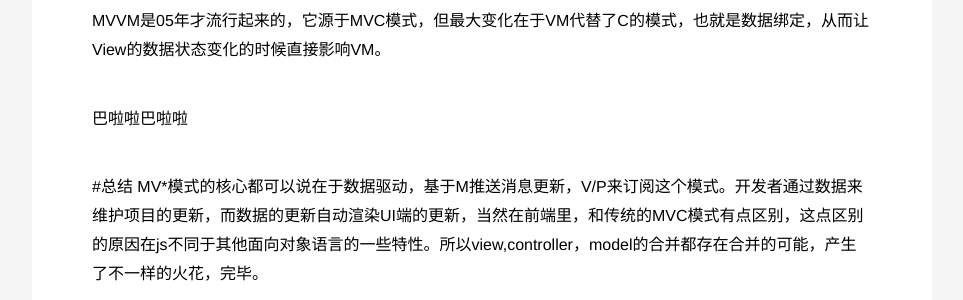
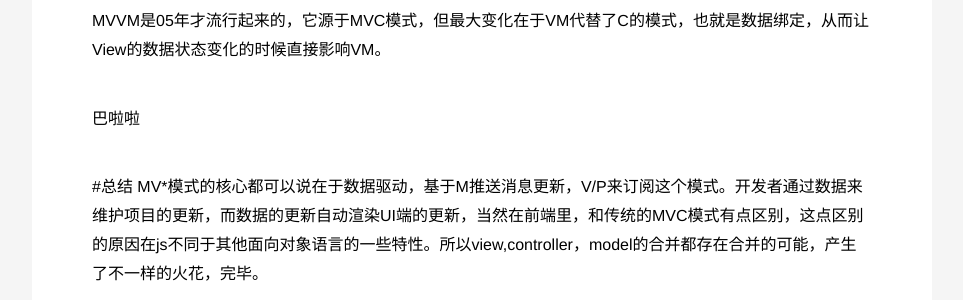
Before and after one commit to ioloveuu/ioloveuu.github.io, a Jekyll site: the page built from _posts/2016-12-28-frame-analys.md, in a window 1280 px wide and 900 px high, scrolled down 4484 px. Shown: the part 150-450 px from the top of the window, without its empty margins (158-1121 px from the left). Built offline with Jekyll 4.4.1, drawn with Linux system fonts in a browser that asks for light colours; nearby versions of some CDN libraries; a script that is not in the unit is left out.

Commit message:
Update 2016-12-28-frame-analys.md

```diff
--- a/_posts/2016-12-28-frame-analys.md
+++ b/_posts/2016-12-28-frame-analys.md
@@ -126,7 +126,7 @@ MVVM是05年才流行起来的，它源于MVC模式，但最大变化在于VM代
 
 
 
-巴啦啦巴啦啦
+巴啦啦
 
 #总结
 MV*模式的核心都可以说在于数据驱动，基于M推送消息更新，V/P来订阅这个模式。开发者通过数据来维护项目的更新，而数据的更新自动渲染UI端的更新，当然在前端里，和传统的MVC模式有点区别，这点区别的原因在js不同于其他面向对象语言的一些特性。所以view,controller，model的合并都存在合并的可能，产生了不一样的火花，完毕。
```
